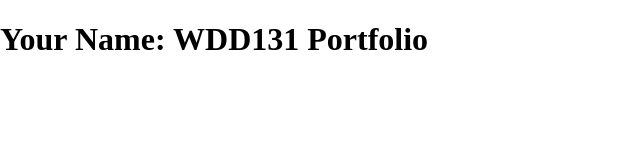
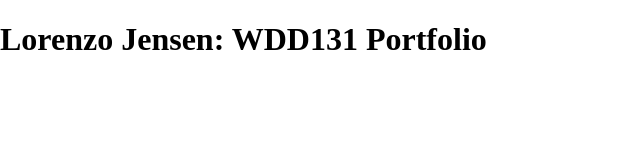
Before and after one commit to lorenzojen/wdd131, a plain HTML site: page index.html in a window 1280 px wide. Shown: the whole page, without its empty margins (0-640 px from the left). Drawn offline with Linux system fonts and the light colour scheme.

Commit message:
updated name

```diff
--- a/index.html
+++ b/index.html
@@ -3,13 +3,13 @@
 <head>
     <meta charset="UTF-8">
     <meta name="description" content="Portfolio of work for WDD131 course">
-    <meta name="author" content="Your Name">
+    <meta name="author" content="Lorenzo Jensen">
     <title>WDD131 Portfolio</title>
     <link rel="stylesheet" href="style.css">
 </head>
 <body>
     <header>
-        <h1>Your Name: WDD131 Portfolio</h1>
+        <h1>Lorenzo Jensen: WDD131 Portfolio</h1>
     </header>
     <main>
         <!--  main content goes here -->
```
